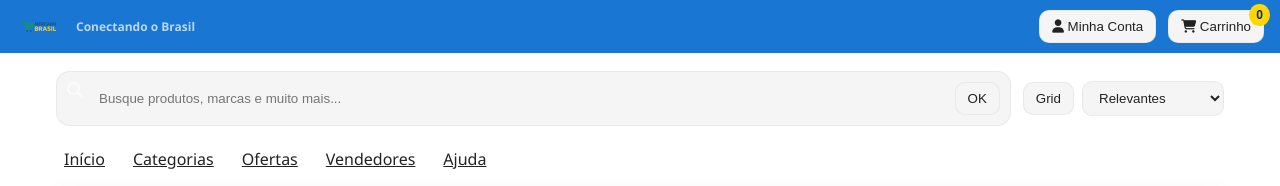
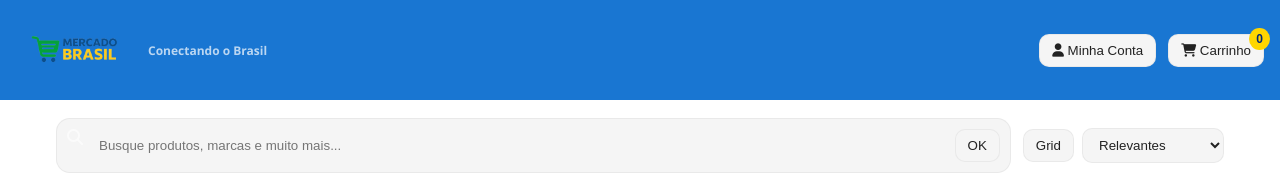
Before and after one commit to mercadocbbbrasil/mercadocbbbrasil.github.io, a plain HTML site: page index.html in a window 1280 px wide. Shown: the top 186 px of the page. Drawn offline with Linux system fonts and the light colour scheme.

Commit message:
Update index.html

```diff
--- a/index.html
+++ b/index.html
@@ -107,9 +107,9 @@
 <body>
   <div class="topbar">
     <div class="brand">
-      <img src="logos/logo.png" alt="Mercado Brasil" style="height:32px; width:auto">
-      <div class="tag">Conectando o Brasil</div>
-    </div>
+  <img src="logos/logo.png" alt="Mercado Brasil" style="height:80px;width:auto">
+  <div class="tag">Conectando o Brasil</div>
+</div>
     <div class="top-actions">
       <button class="btn" id="accountBtn"><i class="fas fa-user"></i> Minha Conta</button>
       <div class="cart">
```
